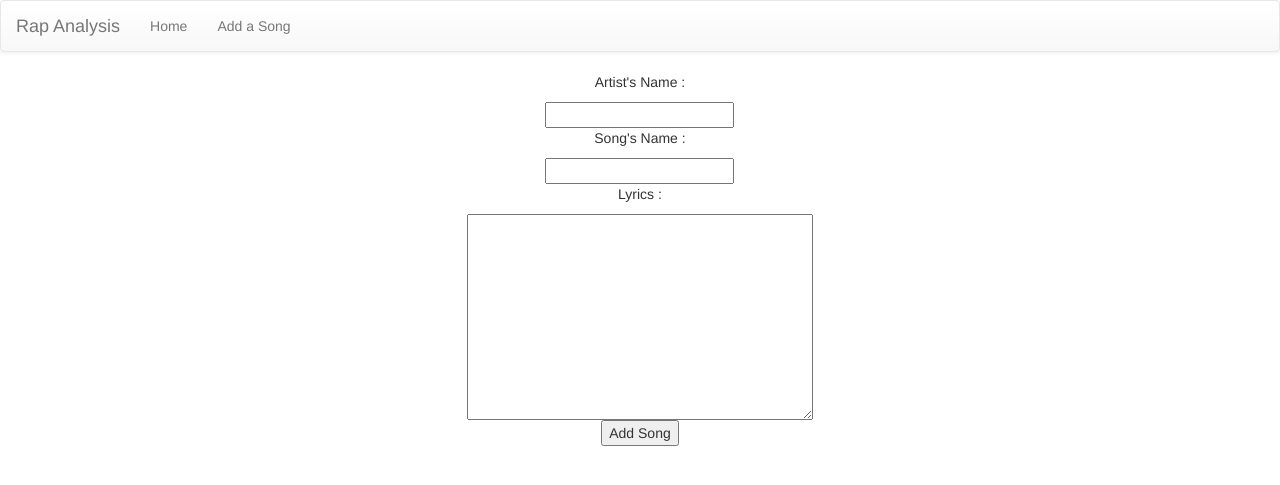
After one commit to stuntman723/rap-analyzer, a Django app: page /new_song in a window 1280 px wide. The commit adds this page. Shown: the top 485 px of the page. Run offline with Django 3.2, Linux system fonts and the light colour scheme; parts of the project's set-up code (start-up, migrations or seed data) failed here and were passed over; some libraries are stand-ins or nearby versions.

Commit message:
New Song

```diff
--- /dev/null
+++ b/lyrics/forms.py
@@ -0,0 +1,9 @@
+__author__ = 'ryanstuntz'
+
+from django import forms
+
+
+class SongForm (forms.Form):
+    artist_name = forms.CharField(label="Artist's Name ", max_length=50)
+    song_name = forms.CharField(label="Song's Name ", max_length=50)
+    lyrics = forms.CharField(widget=forms.Textarea)
--- /dev/null
+++ b/lyrics/templates/base.html
@@ -0,0 +1,36 @@
+<!-- Latest compiled and minified CSS -->
+<link rel="stylesheet" href="https://maxcdn.bootstrapcdn.com/bootstrap/3.3.5/css/bootstrap.min.css">
+
+<!-- Optional theme -->
+<link rel="stylesheet" href="https://maxcdn.bootstrapcdn.com/bootstrap/3.3.5/css/bootstrap-theme.min.css">
+
+<!-- Latest compiled and minified JavaScript -->
+<script src="https://maxcdn.bootstrapcdn.com/bootstrap/3.3.5/js/bootstrap.min.js"></script>
+
+
+<nav class="navbar navbar-default">
+  <div class="container-fluid">
+    <!-- Brand and toggle get grouped for better mobile display -->
+    <div class="navbar-header">
+      <button type="button" class="navbar-toggle collapsed" data-toggle="collapse" data-target="#bs-example-navbar-collapse-1" aria-expanded="false">
+        <span class="sr-only">Toggle navigation</span>
+        <span class="icon-bar"></span>
+        <span class="icon-bar"></span>
+        <span class="icon-bar"></span>
+      </button>
+      <a class="navbar-brand" href="/">Rap Analysis</a>
+    </div>
+
+    <!-- Collect the nav links, forms, and other content for toggling -->
+    <div class="collapse navbar-collapse" id="bs-example-navbar-collapse-1">
+      <ul class="nav navbar-nav">
+        <li class=""><a href="/">Home <span class="sr-only">(current)</span></a></li>
+        <li><a href="/new_song">Add a Song</a></li>
+      </ul>
+
+    </div><!-- /.navbar-collapse -->
+  </div><!-- /.container-fluid -->
+</nav>
+
+{% block body %}
+{% endblock %}
--- /dev/null
+++ b/lyrics/templates/lyrics/new_song.html
@@ -0,0 +1,25 @@
+{% extends 'base.html' %}
+
+{% block body %}
+<form action="/new_song" method="post">
+{% csrf_token %}
+    <div class="col-md-offset-4 col-md-4 text-center">
+{#        <p>Artist's Name: </p>#}
+{#        <input type="text" name="artist-name">#}
+{#        <br>#}
+{#        <p>Songs's Name: </p>#}
+{#        <input type="text" name="song-name">#}
+{#        <br>#}
+{#        <p>Lyrics: </p>#}
+{#        <textarea type="text" style="width: 400px; height: 100px;" name="lyrics"></textarea>#}
+{#        <br><br>#}
+        {% for field in form %}
+        <p>{{ field.label }} :</p>
+        {{ field }}
+            <br>
+        {% endfor %}
+        <input type="submit" value="Add Song" />
+    </div>
+</form>
+
+{% endblock %}
--- a/lyrics/urls.py
+++ b/lyrics/urls.py
@@ -4,4 +4,5 @@ from . import views
 
 urlpatterns = [
     url(r'^$', views.index, name='index'),
+    url(r'^new_song', views.new_song)
 ]
--- a/lyrics/views.py
+++ b/lyrics/views.py
@@ -1,14 +1,23 @@
-from django.shortcuts import render
 
 # Create your views here.
-from django.http import HttpResponse
 from django.template import RequestContext, loader
 from models import Artist, Song
+from django.shortcuts import render
+from forms import SongForm
+from django.http import HttpResponse
 
 def index(request):
     song_list = Song.objects.all()
-    template = loader.get_template('lyrics/index.html')
-    context = RequestContext(request, {
+    context = {
         'song_list': song_list,
-    })
-    return HttpResponse(template.render(context))
+    }
+    return render(request, 'lyrics/index.html', context=context)
+
+def new_song(request):
+    if request.method == "POST":
+        form = SongForm(request.POST)
+        if form.is_valid():
+            return HttpResponse("Cheers")
+
+    form = SongForm()
+    return render(request, 'lyrics/new_song.html', { 'form': form})
--- a/rap_analyzer/settings.py
+++ b/rap_analyzer/settings.py
@@ -104,7 +104,7 @@ STATIC_URL = '/static/'
 
 # Parse database configuration from $DATABASE_URL
 import dj_database_url
-DATABASES['default'] =  dj_database_url.config()
+# DATABASES['default'] =  dj_database_url.config()
 
 # Honor the 'X-Forwarded-Proto' header for request.is_secure()
 SECURE_PROXY_SSL_HEADER = ('HTTP_X_FORWARDED_PROTO', 'https')
```
Also changed, not shown: lyrics/templates/lyrics/index.html (+7 -1 lines), db.sqlite3 (added).
